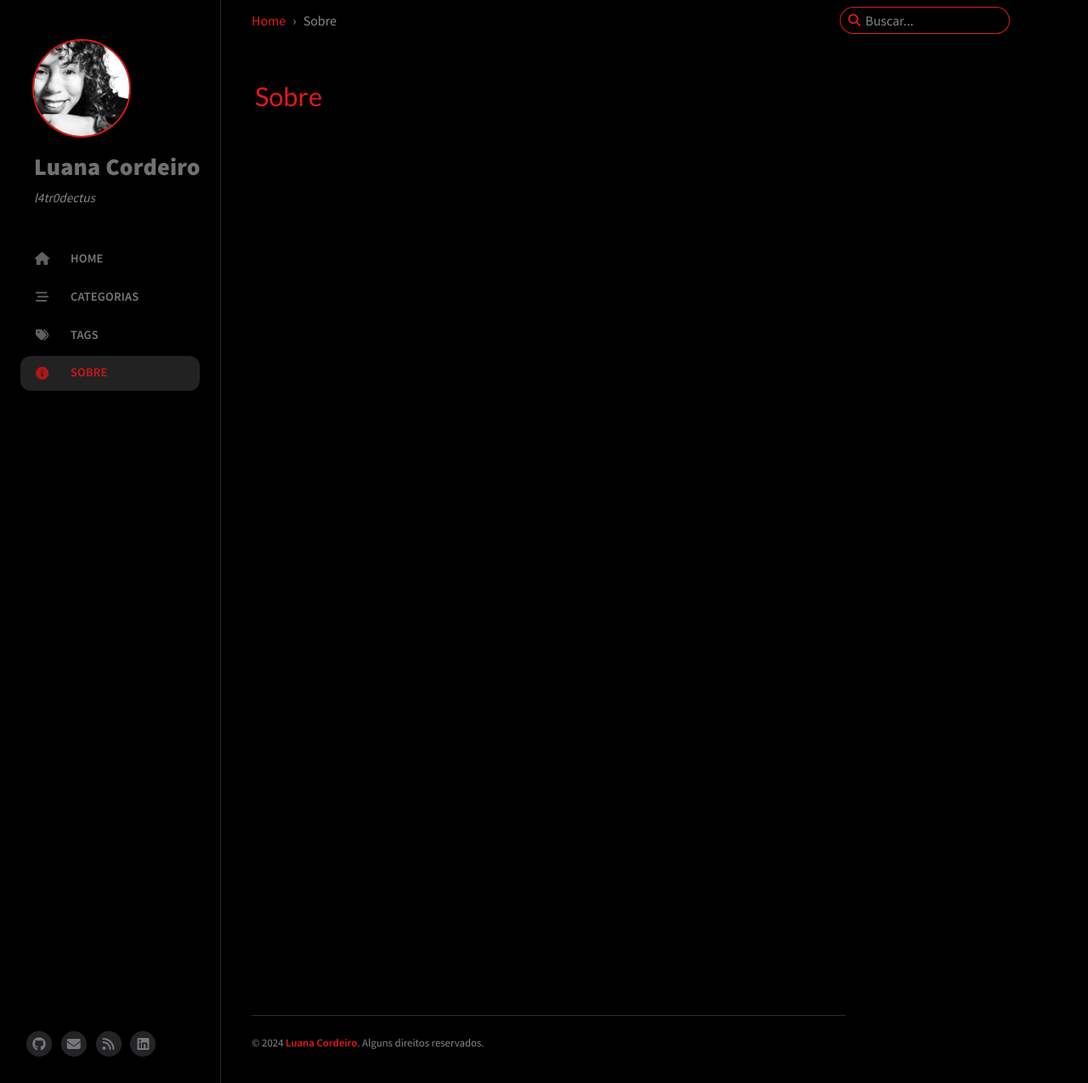
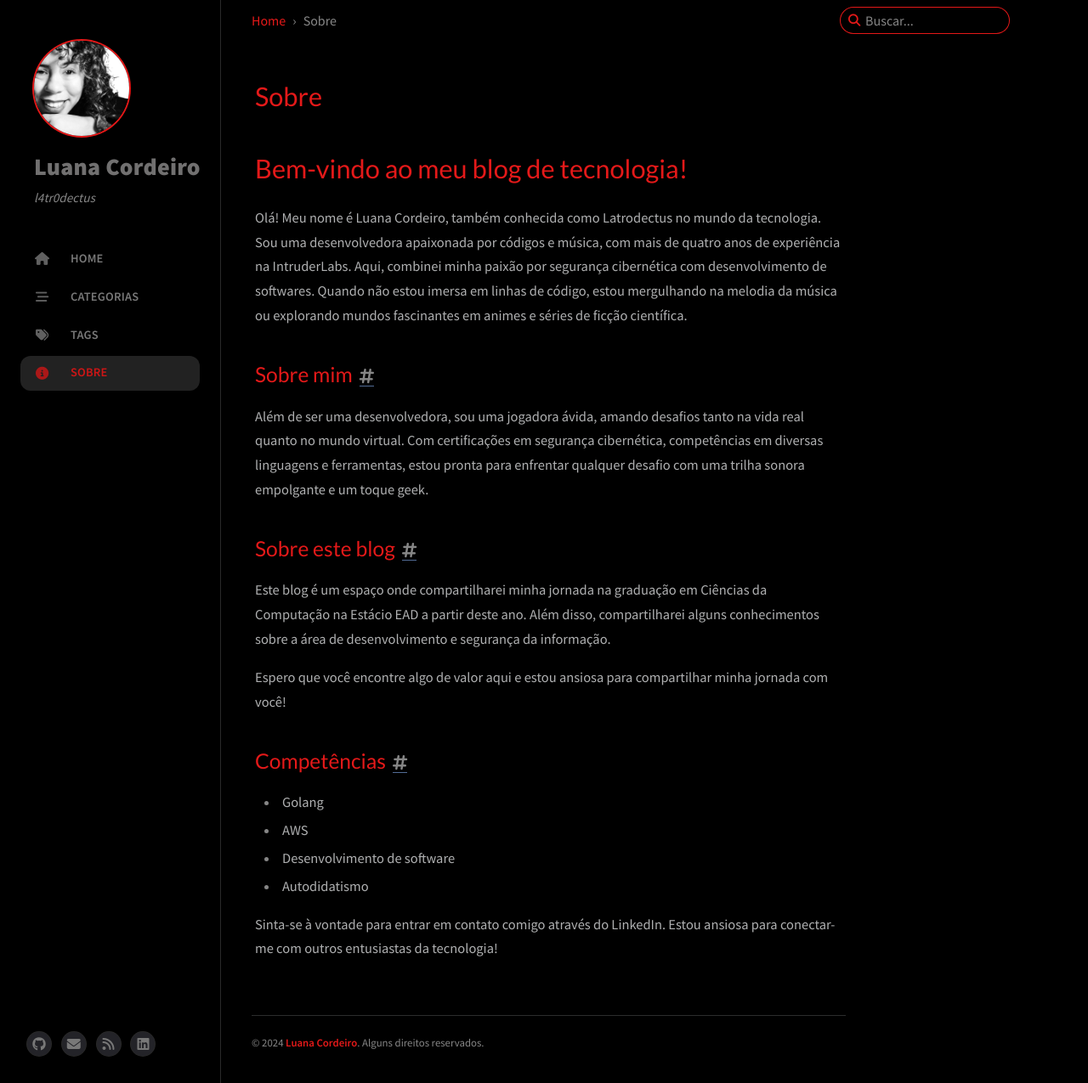
Before and after one commit to sant0x00/sant0x00.github.io, a Jekyll site: the page built from _tabs/about.md, in a window 1280 px wide and 1275 px high. Shown: the whole window at 85% size. Built offline with Jekyll 4.4.1, drawn with Linux system fonts in a browser that asks for light colours; cached includes are drawn as plain includes.

Commit message:
about me and the blog

```diff
--- a/_tabs/about.md
+++ b/_tabs/about.md
@@ -3,3 +3,25 @@
 icon: fas fa-info-circle
 order: 4
 ---
+# Bem-vindo ao meu blog de tecnologia!
+
+Olá! Meu nome é Luana Cordeiro, também conhecida como Latrodectus no mundo da tecnologia. Sou uma desenvolvedora apaixonada por códigos e música, com mais de quatro anos de experiência na IntruderLabs. Aqui, combinei minha paixão por segurança cibernética com desenvolvimento de softwares. Quando não estou imersa em linhas de código, estou mergulhando na melodia da música ou explorando mundos fascinantes em animes e séries de ficção científica.
+
+## Sobre mim
+
+Além de ser uma desenvolvedora, sou uma jogadora ávida, amando desafios tanto na vida real quanto no mundo virtual. Com certificações em segurança cibernética, competências em diversas linguagens e ferramentas, estou pronta para enfrentar qualquer desafio com uma trilha sonora empolgante e um toque geek.
+
+## Sobre este blog
+
+Este blog é um espaço onde compartilharei minha jornada na graduação em Ciências da Computação na Estácio EAD a partir deste ano. Além disso, compartilharei alguns conhecimentos sobre a área de desenvolvimento e segurança da informação.
+
+Espero que você encontre algo de valor aqui e estou ansiosa para compartilhar minha jornada com você!
+
+## Competências
+
+- Golang
+- AWS
+- Desenvolvimento de software
+- Autodidatismo
+
+Sinta-se à vontade para entrar em contato comigo através do LinkedIn. Estou ansiosa para conectar-me com outros entusiastas da tecnologia!
```
